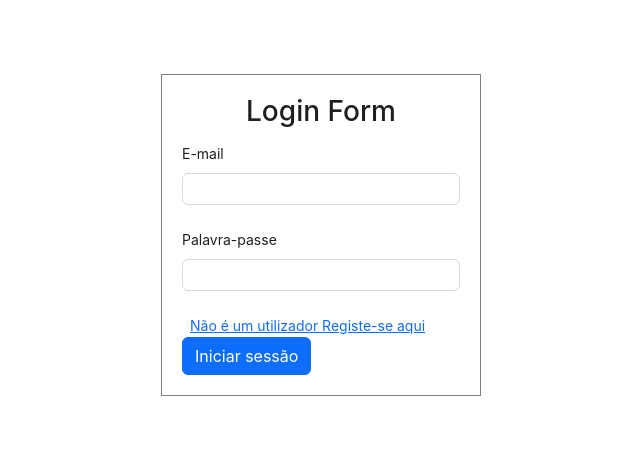
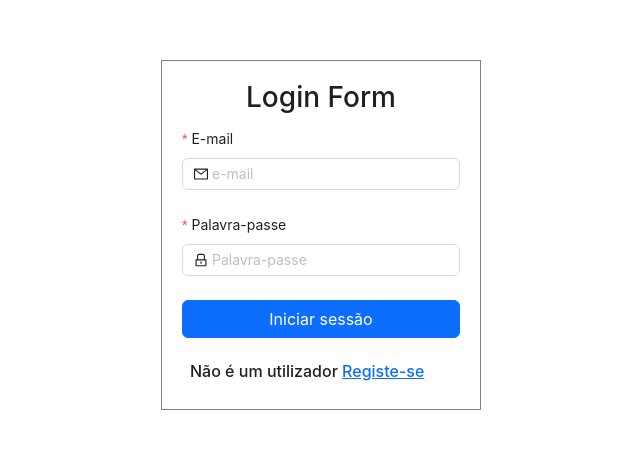
Before and after one commit to daantonio27/telemedicina-platform-mern, a React (Create React App) app in the folder client/: page /login in a window 1280 px wide. Shown: the part 165-614 px from the top of the page, without its empty margins (319-959 px from the left). Built offline with nearby package versions, Linux system fonts and the light colour scheme.

Commit message:
fix profile page error doctor and animation on auth form

```diff
--- a/client/src/Data/data.js
+++ b/client/src/Data/data.js
@@ -21,7 +21,7 @@ export const userMenu = [
   },
   {
     name: "Profil",
-    path: "/profile",
+    path: "/doctor/profile/:id",
     icon: "fa-solid fa-user",
   },
 ];
@@ -50,7 +50,8 @@ export const adminMenu = [
   },
   {
     name: "Profil",
-    path: "/profile",
+    //path: "/admin/profile/:id",
+    path: "#",
     icon: "fa-solid fa-user",
   },
 ];
--- a/client/src/components/Layout.js
+++ b/client/src/components/Layout.js
@@ -1,7 +1,6 @@
 import React from "react";
 import "../styles/LayoutStyles.css";
 import { adminMenu, userMenu } from "./../Data/data";
-
 import { Link, useLocation, useNavigate } from "react-router-dom";
 import { useSelector } from "react-redux";
 import { Badge, message } from "antd";
@@ -60,7 +59,7 @@ const Layout = ({ children }) => {
                   <>
                     <div className={`menu-item ${isActive && "active"}`}>
                       <i className={menu.icon}></i>
-                      <Link to={menu.path}>{menu.name}</Link>
+                      <Link to={menu.path} smooth={true}>{menu.name}</Link>
                     </div>
                   </>
                 );
@@ -83,7 +82,7 @@ const Layout = ({ children }) => {
                   <i class="fa-solid fa-bell"></i>
                 </Badge>
 
-                <Link to="/profile">{user?.name}</Link>
+                <Link to="/doctor/profile/:id">{user?.name}</Link>
               </div>
             </div>
             <div className="body">{children}</div>
--- a/client/src/pages/Appointments.js
+++ b/client/src/pages/Appointments.js
@@ -63,7 +63,7 @@ const Appointments = () => {
 
   return (
     <Layout>
-      <h1>Listas de compromissos</h1>
+      <h1 style={{textAlign: 'center'}}>Listas de compromissos</h1>
       <Table columns={columns} dataSource={appointments} />
     </Layout>
   );
--- a/client/src/pages/Login.js
+++ b/client/src/pages/Login.js
@@ -5,6 +5,8 @@ import { useDispatch } from "react-redux";
 import { showLoading, hideLoading } from "../redux/features/alertSlice";
 import { Link, useNavigate } from "react-router-dom";
 import axios from "axios";
+
+import { MailOutlined, LockOutlined } from '@ant-design/icons';
 
 const Login = () => {
   const navigate = useNavigate();
@@ -30,7 +32,12 @@ const Login = () => {
     }
   };
   return (
-    <div className="form-container ">
+    <div className="form-container"
+      style={{
+        display: 'flex', flexDirection: 'column', alignItems: 'center',
+        justifyContent: 'center', height: '100vh'
+      }}
+    >
       <Form
         layout="vertical"
         onFinish={onfinishHandler}
@@ -38,18 +45,24 @@ const Login = () => {
       >
         <h3 className="text-center">Login Form</h3>
 
-        <Form.Item label="E-mail" name="email">
-          <Input type="email" required />
+        <Form.Item label="E-mail" name="email"
+          rules={[{ required: true, message: 'Please input your email!' }]}
+        >
+          <Input prefix={<MailOutlined className="site-form-item-icon" />} placeholder="e-mail" type="email" />
         </Form.Item>
-        <Form.Item label="Palavra-passe" name="password">
-          <Input type="password" required />
+        <Form.Item label="Palavra-passe" name="password"
+          rules={[{ required: true, message: 'Please input your password!' }]}
+        >
+          <Input prefix={<LockOutlined className="site-form-item-icon" />} placeholder="Palavra-passe" type="password" />
         </Form.Item>
-        <Link to="/register" className="m-2">
-          Não é um utilizador Registe-se aqui
-        </Link>
-        <button className="btn btn-primary" type="submit">
-          Iniciar sessão
-        </button>
+        <Form.Item>
+          <button className="btn btn-primary" variant="contained" type="submit" style={{ width: '100%' }}>
+            Iniciar sessão
+          </button>
+        </Form.Item>
+        <div>
+          <h6 className='m-2'>Não é um utilizador <Link to="/register">Registe-se</Link></h6>
+        </div>
       </Form>
     </div>
   );
--- a/client/src/pages/Register.js
+++ b/client/src/pages/Register.js
@@ -1,10 +1,11 @@
 import React from 'react';
 import '../styles/RegisterStyles.css';
-import { Button, Form, Input, message } from 'antd';
+import { Form, Input, message } from 'antd';
 import { useDispatch } from 'react-redux';
 import { showLoading, hideLoading } from '../redux/features/alertSlice';
 import axios from 'axios';
 import { Link, useNavigate } from 'react-router-dom';
+import { UserOutlined, MailOutlined, LockOutlined } from '@ant-design/icons';
 
 const Register = () => {
 
@@ -35,17 +36,29 @@ const Register = () => {
       <div className='form-container'>
         <Form layout='vertical' onFinish={onfinishHandler} className='register-form'>
             <h3 className='text-center'>Register Form</h3>
-            <Form.Item label="Nome" name="name">
-                <Input type="text" required />
+            <Form.Item label="Nome" name="name"
+              rules={[{ required: true, message: 'Please input your name!' }]}
+            >
+                <Input prefix={<UserOutlined className="site-form-item-icon" />} placeholder="nome" type="text" />
             </Form.Item>
-            <Form.Item label="E-mail" name="email">
-                <Input type="email" required />
+            <Form.Item label="E-mail" name="email"
+              rules={[{ required: true, message: 'Please input your email!' }]}
+            >
+                <Input prefix={<MailOutlined className="site-form-item-icon" />} placeholder="e-mail" type="email" />
             </Form.Item>
-            <Form.Item label="Palavra-passe" name="password">
-                <Input type="password" required />
+            <Form.Item label="Palavra-passe" name="password"
+              rules={[{ required: true, message: 'Please input your password!' }]}
+            >
+                <Input prefix={<LockOutlined className="site-form-item-icon" />} placeholder="Palavra-passe" type="password" />
             </Form.Item>
-            <h6 className='m-2'>Já é utilizador <Link to='/login'>login</Link> de usuário</h6>
-            <Button type="primary" htmlType="submit">Registe-se</Button>
+            <Form.Item>
+            <button className="btn btn-primary" variant="contained" type="primary" htmlType="submit" style={{ width: '100%' }}>
+              Registe-se
+            </button>
+          </Form.Item>
+          <div>
+            <h6 className='m-2'>Já é utilizador <Link to="/login">login</Link></h6>
+          </div>
         </Form>
       </div>
     </>
--- a/client/src/pages/doctor/Profile.js
+++ b/client/src/pages/doctor/Profile.js
@@ -75,7 +75,7 @@ const Profile = () => {
   }, []);
   return (
     <Layout>
-      <h1>Gerenciar perfil</h1>
+      <h1 style={{textAlign: 'center'}}>Gerenciar perfil</h1>
       {doctor && (
         <Form
           layout="vertical"
--- a/client/src/styles/LayoutStyles.css
+++ b/client/src/styles/LayoutStyles.css
@@ -1,6 +1,15 @@
+:root {
+  --primary: #00796B;
+  --text: #fff;
+
+  --sidbar-width: 300px;
+}
 .main {
     padding: 10px;
     height: 100vh;
+  }
+  html {
+    scroll-behavior: smooth;
   }
   .layout {
     display: flex;
@@ -14,6 +23,14 @@
     box-shadow: 0 0 2px gray;
     margin-right: 20px;
     color: white;
+    transition: width 0.3s;
+  }
+  .sidebar.open {
+    width: 240px;
+  }
+
+  .sidebar.closed {
+    width: 80px;
   }
 
   .content {
@@ -32,6 +49,7 @@
     margin-bottom: 20px;
     box-shadow: 0 0 2px gray;
     background-color: white;
+    font-family: 'Poppins', sans-serif;
   }
   .logo h6 {
     font-size: 1.5rem;
--- a/client/src/styles/RegisterStyles.css
+++ b/client/src/styles/RegisterStyles.css
@@ -4,7 +4,18 @@
     align-items: center;
     justify-content: center;
     height: 100vh;
+    font-family: 'Poppins', sans-serif;
+    animation: scale-up 0.5s cubic-bezier(0.390, 0.575, 0.565, 1.000) both;
 }
+
+@keyframes scale-up {
+    0% {
+      transform: scale(0.5);
+    }
+    100% {
+      transform: scale(1);
+    }
+  }
 
 .register-form {
     border: 1px solid gray;
@@ -19,6 +30,7 @@
         align-items: center;
         justify-content: center;
         height: 100vh;
+        font-family: 'Poppins', sans-serif;
     }
 
     .register-form {
```
Also changed, not shown: 12 other files (tests, documents, lock files or other folders).
